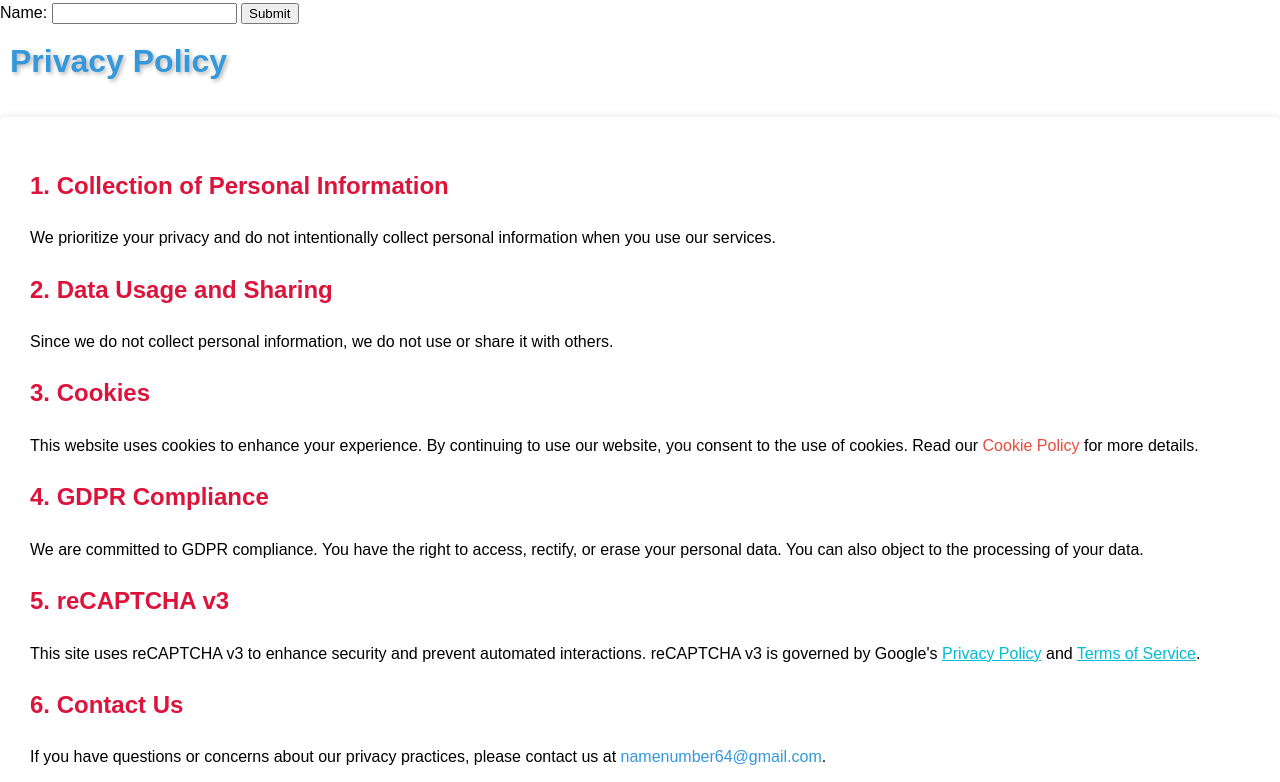
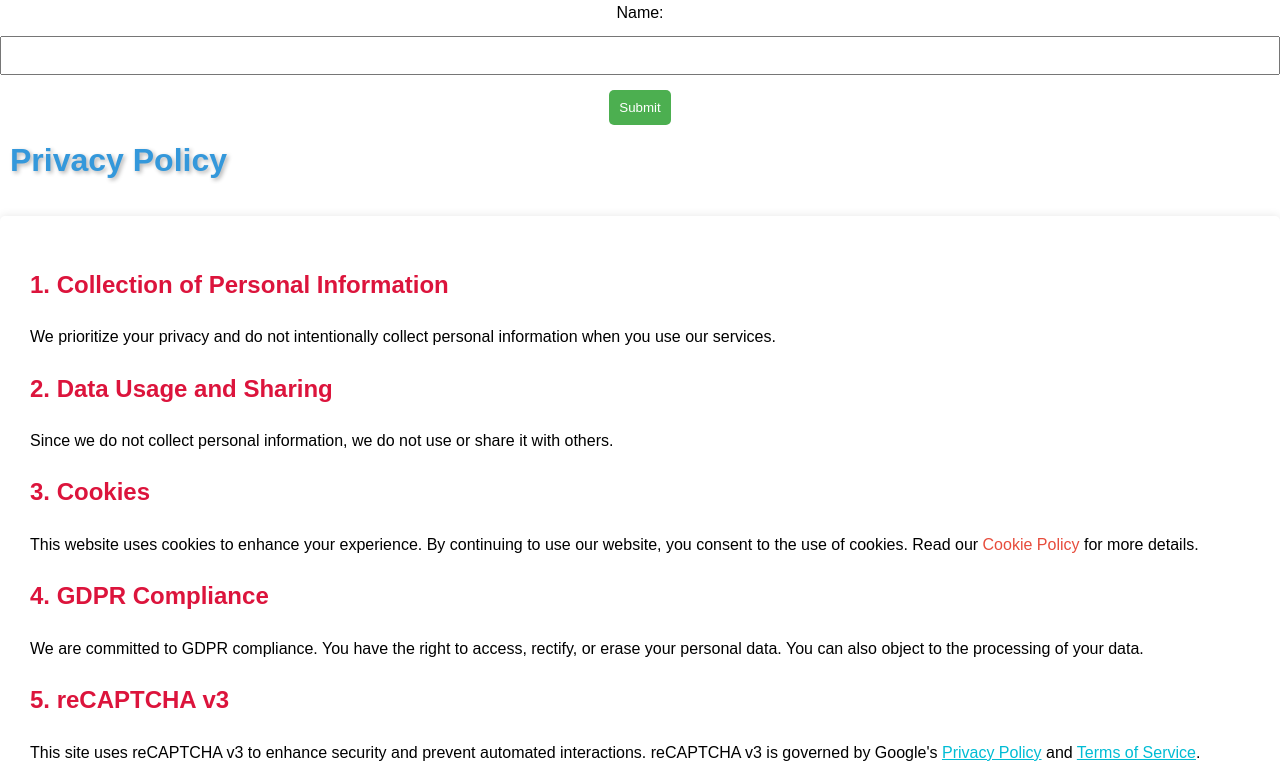
Before and after one commit to Placewith5s/Website, a plain HTML site: page privacyp.html in a window 1280 px wide. Shown: the top 782 px of the page. Drawn offline with Linux system fonts and the light colour scheme.

Commit message:
Update privacyp.css

```diff
--- a/privacyp.css
+++ b/privacyp.css
@@ -20,6 +20,36 @@ main {
     max-width: 800px;
     box-shadow: 0 0 10px rgba(0, 0, 0, 0.1);
     margin-top: 20px;
+}
+
+/* General styling for the form itself, including its elements */
+#myForm {
+    display: flex;
+    flex-direction: column;
+    align-items: center;
+}
+
+/* General styling for labels within the form */
+label {
+    margin-bottom: 10px;
+}
+
+/* General styling for input fields within the form */
+input {
+    width: 100%;
+    padding: 10px;
+    margin-bottom: 15px;
+    box-sizing: border-box;
+}
+
+/* General styling for buttons within the form */
+button {
+    background-color: #4caf50;
+    color: #fff;
+    padding: 10px;
+    border: none;
+    border-radius: 5px;
+    cursor: pointer;
 }
 
 /* Responsive design for small screens */
@@ -146,7 +176,15 @@ body.dark-theme {
     box-shadow: 0 8px 16px rgba(0, 0, 0, 0.1);
 }
 
-/* Dark mode header styles */
+.dark-theme #main-content {
+    background-color: #444;
+}
+
+.dark-theme button {
+    background-color: #ff4500;
+    color: #333;
+}
+
 body.dark-theme header h1 {
     color: #3498db;
     text-shadow: 2px 2px 4px rgba(255, 255, 255, 0.3);
```
